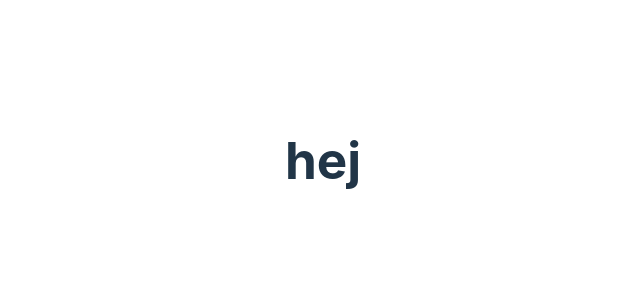
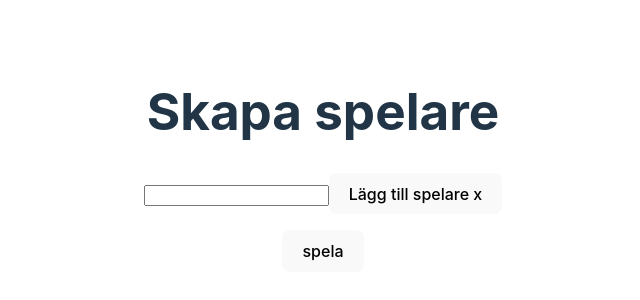
Before and after one commit to AmaTib/vue-tic-tac-toe, a Vue app: page / in a window 1280 px wide. Shown: the part 240-540 px from the top of the page, without its empty margins (317-957 px from the left). Built offline with nearby package versions, Linux system fonts and the light colour scheme.

Commit message:
created adding player functionality

```diff
--- a/src/App.vue
+++ b/src/App.vue
@@ -1,9 +1,21 @@
 <script setup lang="ts">
+import { ref } from "vue";
+import SetPlayersPage from "./components/SetPlayersPage.vue"
+import PlayingFieldPage from "./components/PlayingFieldPage.vue"
+
+const state = ref({
+  showPlayingField: false,
+});
+
+function handleChangeView() {
+  state.value.showPlayingField = !state.value.showPlayingField;
+};
 
 </script>
 
 <template>
-<h1>hej</h1>
+    <PlayingFieldPage v-if="state.showPlayingField" />
+    <SetPlayersPage v-else @handel-change-view="handleChangeView"/>
 </template>
 
 <style scoped>
--- /dev/null
+++ b/src/components/AddPlayersForm.vue
@@ -0,0 +1,55 @@
+<script setup lang="ts">
+import { ref } from 'vue';
+import { Player } from '../models/Player';
+
+
+const userInput = ref("")
+
+const players = ref<Player[]>([])
+
+/* interface PlayersProp{
+  players: Player[]
+}
+defineProps<PlayersProp>();
+ */
+
+function setPlayer(){
+  if (players.value.length  < 2) {
+    players.value.push(new Player(userInput.value))
+    userInput.value = ""
+    players.value[1].playerX = !players.value[1].playerX;
+
+
+    console.log(players.value);
+
+  } else{
+    alert("Kan inte vara fler än 2 spelare")
+  }
+}
+
+defineEmits<{
+  (e: "changeView"): void;
+}>();
+
+</script>
+
+<template>
+  <h1>Skapa spelare</h1>
+  <form @submit.prevent="setPlayer">
+    <input type="text"  v-model="userInput"/>
+    <button v-if="players.length === 0">Lägg till spelare x</button>
+    <button v-else>Lägg till spelare o</button>
+
+  </form>
+  <ul>
+    <li v-for="(player, i) in players" :key="i">
+      <p v-if="player.playerX">Spelare X:</p>
+      <p v-else>Spelare O:</p>
+    {{ player.playerName }}</li>
+  </ul>
+
+<button @click="$emit('changeView')">spela</button>
+
+</template>
+
+<style scoped></style>
--- /dev/null
+++ b/src/components/PlayingFieldPage.vue
@@ -0,0 +1,7 @@
+<script setup lang='ts'></script>
+
+<template>
+    <div>hej</div>
+</template>
+
+<style scoped></style>
--- /dev/null
+++ b/src/components/SetPlayersPage.vue
@@ -0,0 +1,16 @@
+<script setup lang='ts'>
+import AddPlayersForm from "./AddPlayersForm.vue"
+
+defineEmits<{
+  (e: "handelChangeView"): void;
+}>();
+
+</script>
+
+<template>
+    <AddPlayersForm
+    @change-view="$emit('handelChangeView')"
+    />
+</template>
+
+<style scoped></style>
--- /dev/null
+++ b/src/models/Player.ts
@@ -0,0 +1,7 @@
+export class Player {
+  playerX: boolean;
+
+  constructor(public playerName: string) {
+    this.playerX = true;
+  }
+}
```
